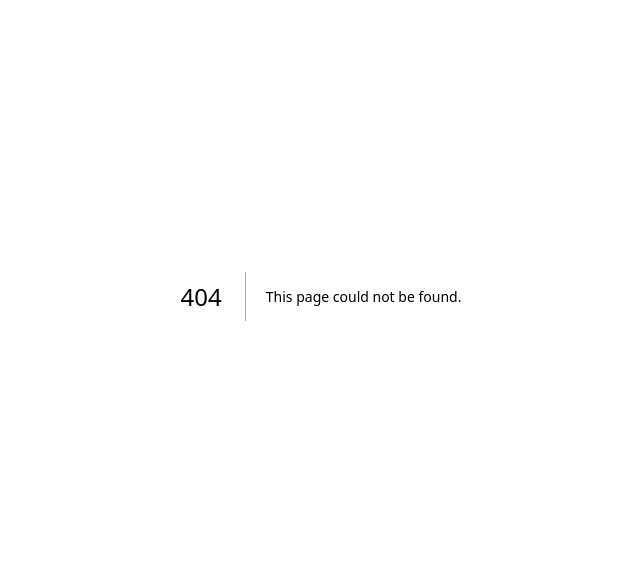
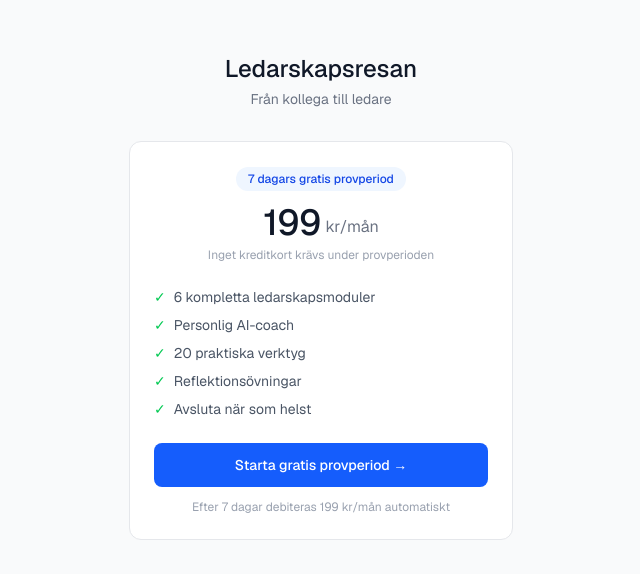
Before and after one commit to infinitystream-nu/ledarskapsresan, a Next.js app: page /pricing in a window 1280 px wide. Before the commit this address had no page. Shown: the part 104-678 px from the top of the page, without its empty margins (319-959 px from the left). Built offline with nearby package versions, Linux system fonts and the light colour scheme.

Commit message:
Add Stripe payment with 7-day trial

```diff
--- /dev/null
+++ b/app/api/stripe/checkout/route.ts
@@ -0,0 +1,51 @@
+import { NextResponse } from 'next/server'
+import Stripe from 'stripe'
+import { createClient } from '@supabase/supabase-js'
+import { cookies } from 'next/headers'
+import { createServerClient } from '@supabase/ssr'
+
+const stripe = new Stripe(process.env.STRIPE_SECRET_KEY!)
+
+export async function POST() {
+  const cookieStore = await cookies()
+
+  const supabase = createServerClient(
+    process.env.NEXT_PUBLIC_SUPABASE_URL!,
+    process.env.NEXT_PUBLIC_SUPABASE_ANON_KEY!,
+    {
+      cookies: {
+        getAll() {
+          return cookieStore.getAll()
+        },
+      },
+    }
+  )
+
+  const { data: { user } } = await supabase.auth.getUser()
+
+  if (!user) {
+    return NextResponse.json({ error: 'Unauthorized' }, { status: 401 })
+  }
+
+  const session = await stripe.checkout.sessions.create({
+    mode: 'subscription',
+    payment_method_types: ['card'],
+    line_items: [
+      {
+        price: process.env.STRIPE_PRICE_ID!,
+        quantity: 1,
+      },
+    ],
+    subscription_data: {
+      trial_period_days: 7,
+    },
+    customer_email: user.email,
+    metadata: {
+      user_id: user.id,
+    },
+    success_url: `${process.env.NEXT_PUBLIC_APP_URL}/?payment=success`,
+    cancel_url: `${process.env.NEXT_PUBLIC_APP_URL}/pricing?payment=cancelled`,
+  })
+
+  return NextResponse.json({ url: session.url })
+}
--- /dev/null
+++ b/app/api/stripe/webhook/route.ts
@@ -0,0 +1,60 @@
+import { NextRequest, NextResponse } from 'next/server'
+import Stripe from 'stripe'
+import { createClient } from '@supabase/supabase-js'
+
+const stripe = new Stripe(process.env.STRIPE_SECRET_KEY!)
+
+const supabase = createClient(
+  process.env.NEXT_PUBLIC_SUPABASE_URL!,
+  process.env.SUPABASE_SERVICE_KEY!
+)
+
+export async function POST(req: NextRequest) {
+  const body = await req.text()
+  const sig = req.headers.get('stripe-signature')!
+
+  let event: Stripe.Event
+
+  try {
+    event = stripe.webhooks.constructEvent(
+      body,
+      sig,
+      process.env.STRIPE_WEBHOOK_SECRET!
+    )
+  } catch (err) {
+    return NextResponse.json({ error: 'Webhook error' }, { status: 400 })
+  }
+
+  switch (event.type) {
+    case 'checkout.session.completed': {
+      const session = event.data.object as Stripe.Checkout.Session
+      const userId = session.metadata?.user_id
+
+      if (userId) {
+        await supabase
+          .from('profiles')
+          .update({
+            stripe_customer_id: session.customer as string,
+            subscription_status: 'trialing',
+            trial_end: new Date(Date.now() + 7 * 24 * 60 * 60 * 1000).toISOString(),
+          })
+          .eq('id', userId)
+      }
+      break
+    }
+
+    case 'customer.subscription.updated':
+    case 'customer.subscription.deleted': {
+      const subscription = event.data.object as Stripe.Subscription
+      const status = subscription.status
+
+      await supabase
+        .from('profiles')
+        .update({ subscription_status: status })
+        .eq('stripe_customer_id', subscription.customer as string)
+      break
+    }
+  }
+
+  return NextResponse.json({ received: true })
+}
--- a/app/login/page.tsx
+++ b/app/login/page.tsx
@@ -1,5 +1,4 @@
 "use client";
-
 import { useState } from "react";
 import { useRouter } from "next/navigation";
 import { createClient } from "@/lib/auth";
@@ -20,12 +19,20 @@ export default function LoginPage() {
       if (mode === "signup") {
         const { error } = await supabase.auth.signUp({ email, password });
         if (error) throw error;
+        // Efter signup — starta Stripe Checkout
+        const res = await fetch("/api/stripe/checkout", { method: "POST" });
+        const data = await res.json();
+        if (data.url) {
+          window.location.href = data.url;
+        } else {
+          router.push("/");
+        }
       } else {
         const { error } = await supabase.auth.signInWithPassword({ email, password });
         if (error) throw error;
+        router.push("/");
+        router.refresh();
       }
-      router.push("/modules");
-      router.refresh();
     } catch (err: unknown) {
       setError(err instanceof Error ? err.message : "Något gick fel");
     } finally {
@@ -36,17 +43,20 @@ export default function LoginPage() {
   return (
     <div className="min-h-screen bg-gray-50 flex items-center justify-center px-4">
       <div className="w-full max-w-sm">
-
         <div className="text-center mb-8">
           <h1 className="text-2xl font-medium text-gray-900">Ledarskapsresan</h1>
           <p className="text-sm text-gray-500 mt-1">Från kollega till ledare</p>
         </div>
-
         <div className="bg-white border border-gray-200 rounded-xl p-6">
           <h2 className="text-base font-medium text-gray-900 mb-4">
             {mode === "login" ? "Logga in" : "Skapa konto"}
           </h2>
-
+          {mode === "signup" && (
+            <div className="bg-blue-50 border border-blue-100 rounded-lg p-3 mb-4">
+              <p className="text-xs text-blue-700 font-medium">🎁 7 dagars gratis provperiod</p>
+              <p className="text-xs text-blue-600 mt-0.5">Sedan 199 kr/mån. Avsluta när som helst.</p>
+            </div>
+          )}
           <div className="flex flex-col gap-3">
             <div>
               <label className="text-xs font-medium text-gray-500 block mb-1">E-post</label>
@@ -59,7 +69,6 @@ export default function LoginPage() {
                 className="w-full text-sm px-3 py-2 border border-gray-200 rounded-lg outline-none focus:border-blue-300"
               />
             </div>
-
             <div>
               <label className="text-xs font-medium text-gray-500 block mb-1">Lösenord</label>
               <input
@@ -71,30 +80,28 @@ export default function LoginPage() {
                 className="w-full text-sm px-3 py-2 border border-gray-200 rounded-lg outline-none focus:border-blue-300"
               />
             </div>
-
-            {error && (
-              <p className="text-xs text-red-500">{error}</p>
-            )}
-
+            {error && <p className="text-xs text-red-500">{error}</p>}
             <button
               onClick={handleSubmit}
               disabled={loading || !email || !password}
               className="w-full py-2.5 bg-blue-600 text-white text-sm font-medium rounded-lg hover:bg-blue-700 disabled:opacity-40 transition-colors"
             >
-              {loading ? "Vänta..." : mode === "login" ? "Logga in" : "Skapa konto"}
+              {loading
+                ? "Vänta..."
+                : mode === "login"
+                ? "Logga in"
+                : "Starta gratis provperiod →"}
             </button>
           </div>
-
           <div className="mt-4 text-center">
             <button
               onClick={() => { setMode(mode === "login" ? "signup" : "login"); setError(""); }}
               className="text-xs text-blue-600 hover:underline"
             >
-              {mode === "login" ? "Inget konto? Skapa ett här" : "Har du redan ett konto? Logga in"}
+              {mode === "login" ? "Inget konto? Starta gratis provperiod" : "Har du redan ett konto? Logga in"}
             </button>
           </div>
         </div>
-
       </div>
     </div>
   );
--- /dev/null
+++ b/app/pricing/page.tsx
@@ -0,0 +1,70 @@
+"use client";
+import { useState } from "react";
+import { useRouter } from "next/navigation";
+
+export default function PricingPage() {
+  const [loading, setLoading] = useState(false);
+  const router = useRouter();
+
+  async function handleStart() {
+    setLoading(true);
+    const res = await fetch("/api/stripe/checkout", { method: "POST" });
+    const data = await res.json();
+    if (data.url) {
+      window.location.href = data.url;
+    } else {
+      router.push("/login");
+    }
+    setLoading(false);
+  }
+
+  return (
+    <div className="min-h-screen bg-gray-50 flex items-center justify-center px-4">
+      <div className="w-full max-w-sm">
+        <div className="text-center mb-8">
+          <h1 className="text-2xl font-medium text-gray-900">Ledarskapsresan</h1>
+          <p className="text-sm text-gray-500 mt-1">Från kollega till ledare</p>
+        </div>
+        <div className="bg-white border border-gray-200 rounded-xl p-6">
+          <div className="text-center mb-6">
+            <span className="inline-block bg-blue-50 text-blue-700 text-xs font-medium px-3 py-1 rounded-full mb-3">
+              7 dagars gratis provperiod
+            </span>
+            <div className="flex items-end justify-center gap-1">
+              <span className="text-4xl font-medium text-gray-900">199</span>
+              <span className="text-gray-500 mb-1">kr/mån</span>
+            </div>
+            <p className="text-xs text-gray-400 mt-1">Inget kreditkort krävs under provperioden</p>
+          </div>
+
+          <div className="flex flex-col gap-2 mb-6">
+            {[
+              "6 kompletta ledarskapsmoduler",
+              "Personlig AI-coach",
+              "20 praktiska verktyg",
+              "Reflektionsövningar",
+              "Avsluta när som helst",
+            ].map((feature) => (
+              <div key={feature} className="flex items-center gap-2">
+                <span className="text-green-500 text-sm">✓</span>
+                <span className="text-sm text-gray-600">{feature}</span>
+              </div>
+            ))}
+          </div>
+
+          <button
+            onClick={handleStart}
+            disabled={loading}
+            className="w-full py-3 bg-blue-600 text-white text-sm font-medium rounded-lg hover:bg-blue-700 disabled:opacity-40 transition-colors"
+          >
+            {loading ? "Vänta..." : "Starta gratis provperiod →"}
+          </button>
+
+          <p className="text-xs text-gray-400 text-center mt-3">
+            Efter 7 dagar debiteras 199 kr/mån automatiskt
+          </p>
+        </div>
+      </div>
+    </div>
+  );
+}
--- a/package.json
+++ b/package.json
@@ -10,11 +10,13 @@
   },
   "dependencies": {
     "@anthropic-ai/sdk": "^0.80.0",
+    "@stripe/stripe-js": "^8.11.0",
     "@supabase/ssr": "^0.9.0",
     "@supabase/supabase-js": "^2.99.3",
     "next": "16.2.1",
     "react": "19.2.4",
-    "react-dom": "19.2.4"
+    "react-dom": "19.2.4",
+    "stripe": "^20.4.1"
   },
   "devDependencies": {
     "@tailwindcss/postcss": "^4",
```
Also changed, not shown: 1 other file (tests, documents, lock files or other folders).
